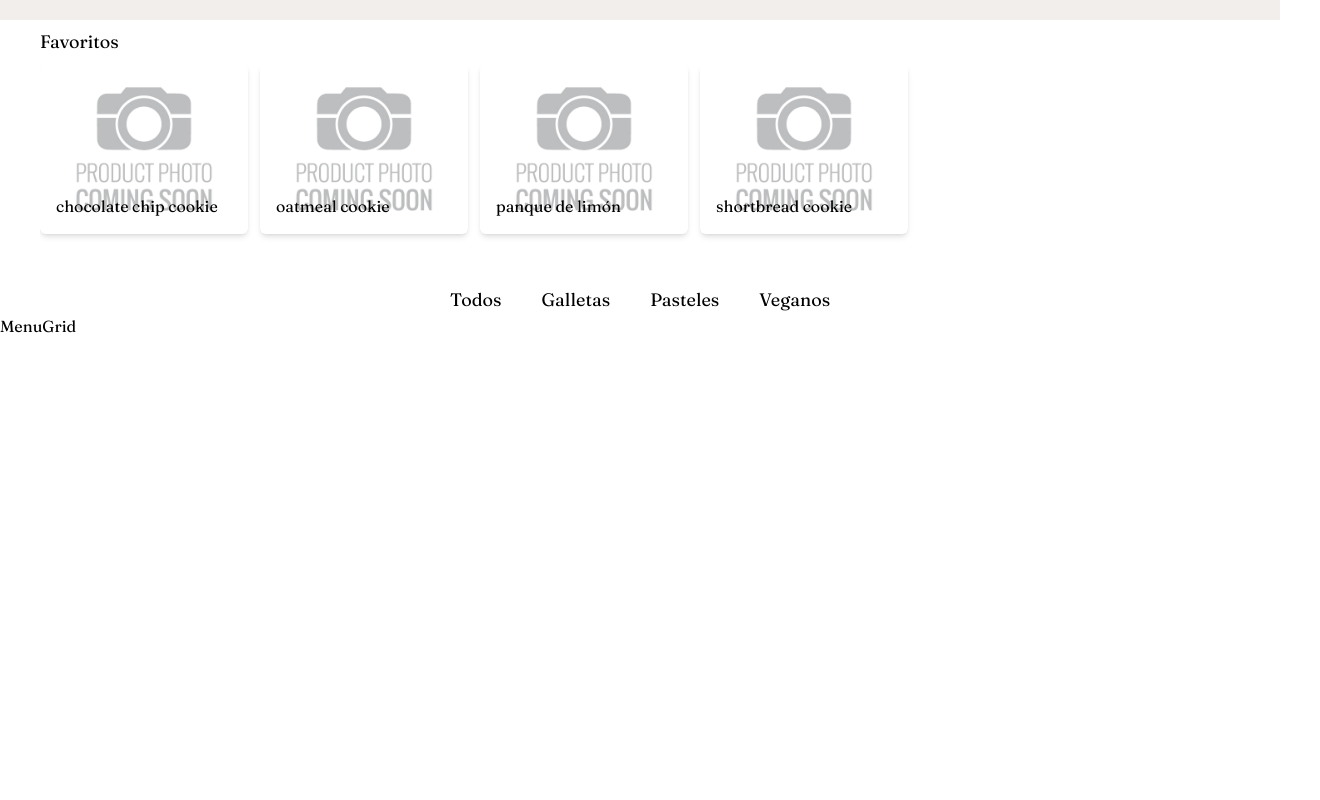
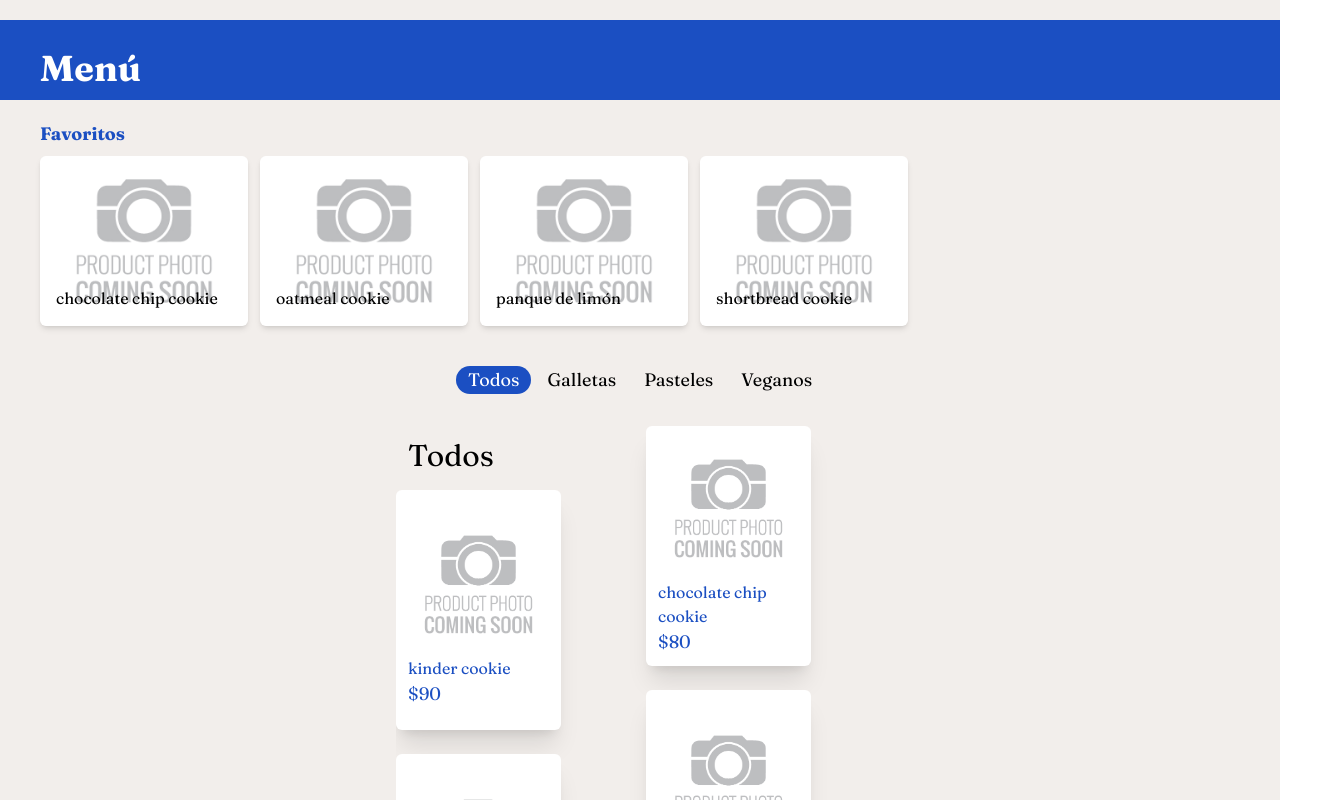
Before and after one commit to Ivan9485/Lucky, a Next.js app in the folder front/: page / in a window 1280 px wide. Shown: the part 780-1580 px from the top of the page, 1320 px wide, since content can reach past the window. Built offline with nearby package versions, Linux system fonts and the light colour scheme.

Commit message:
menu grid complete

```diff
--- a/front/src/app/components/Menu.tsx
+++ b/front/src/app/components/Menu.tsx
@@ -7,15 +7,24 @@ import MenuGrid from "./MenuGrid";
 
 // componente
 const Menu = () => {
-
   return (
     <div className=" w-full h-screen bg-white ">
+      {/* Menu Banner */}
+      <div className="bg-cerulean w-full h-20 relative">
+        <h1 className="absolute bottom-0 text-4xl ml-10 mb-3 font-bold text-white">
+          Menú
+        </h1>
+      </div>
+
       {/* Favorites Section */}
-      <div className="h-[250px] bg-yellow-100 flex flex-col ">
+      <div className="h-[250px] bg-pampas flex flex-col pt-3">
         {/* Title */}
-        <div className="text-lg text-left ml-10 my-2"> Favoritos </div>
+        <div className="text-lg text-left ml-10 my-2 font-bold text-cerulean">
+          {" "}
+          Favoritos{" "}
+        </div>
         {/* Grid */}
-        <div className="flex w-full h-full overflow-x-auto whitespace-nowrap gap-3 flex-row ml-10">
+        <div className="flex w-full h-full overflow-scroll gap-3 flex-row pl-10">
           {inventory.inventory
             .filter((product: ProductInterface) => product.tags.includes("fav"))
             .map((product: ProductInterface, index: number) => (
@@ -28,10 +37,6 @@ const Menu = () => {
 
       {/* Tabs */}
       <MenuTabs />
-
-      {/* Grid */}
-      <MenuGrid />
-
     </div>
   );
 };
--- a/front/src/app/components/MenuGrid.tsx
+++ b/front/src/app/components/MenuGrid.tsx
@@ -1,6 +1,27 @@
-const MenuGrid = () => {
+import { ProductInterface } from "../utils/inventory.interface"
+import MenuItemCard from "./MenuItemCard"
+
+const MenuGrid: React.FC<ProductInterface> = ({products}) => {
   return (
-    <div>MenuGrid</div>
+    <div className="flex w-full justify-center">
+    <div className="grid grid-cols-2 w-[500px] h-full pt-8 overflow-y-scroll ml-3 ">
+      <div>
+        <div className="h-10 text-3xl m-3">Todos</div>
+        {
+          products.map((product: ProductInterface, index: number) => (
+            index % 2 === 0 && <MenuItemCard product={product} key={product.id} />
+          ))
+        }
+      </div>
+      <div >
+        {
+          products.map((product: ProductInterface, index: number) => (
+            index % 2 !== 0 && <MenuItemCard product={product} key={product.id}/>
+          ))
+        }
+      </div>
+    </div>
+    </div>
   )
 }
 export default MenuGrid
--- a/front/src/app/components/MenuItemCard.tsx
+++ b/front/src/app/components/MenuItemCard.tsx
@@ -1,4 +1,5 @@
-import { ProductInterface } from "../utils/inventory.interface"
+import { ProductInterface } from "../utils/inventory.interface";
+import Image from 'next/image';
 
 interface ItemCardProps {
   index: number,
@@ -8,8 +9,16 @@ const MenuItemCard: React.FC<ProductInterface> = ({product, index}) => {
 
 
   return (
-    <div key={index}>
-      <div>{product.name}</div>
+    <div key={index} className="mb-6 shadow-xl bg-white h-60 w-[165px] rounded-md flex justify-center flex-col">
+      <Image
+        src={product.image}
+        alt={product.ImgAltText || "Product Image"}
+        width={400}
+        height={400}
+        className="w-[200px] h-36 object-cover rounded-lg "
+      />
+      <p className="text-cerulean ml-3 text-base ">{product.name}</p>
+      <p className="text-cerulean ml-3 text-lg">${product.price}</p>
     </div>
   )
 }
--- a/front/src/app/components/MenuTabs.tsx
+++ b/front/src/app/components/MenuTabs.tsx
@@ -1,18 +1,94 @@
-
+"use client";
+import MenuGrid from "./MenuGrid";
+import inventory from "@/app/data/inventory.json";
+import { useState, useEffect } from "react";
+import { ProductInterface } from "../utils/inventory.interface";
 
 const MenuTabs = () => {
+  const [active, setActive] = useState("todos");
+  const [products, setProducts] = useState(inventory.inventory);
+
+  useEffect(() => {
+    switch (active) {
+      case "todos":
+        setProducts(inventory.inventory);
+
+        break;
+      case "galletas":
+        setProducts(
+          inventory.inventory.filter((product: ProductInterface) =>
+            product.tags.includes("galletas")
+          )
+        );
+        break;
+      case "pasteles":
+        setProducts(
+          inventory.inventory.filter((product: ProductInterface) =>
+            product.tags.includes("pasteles")
+          )
+        );
+        break;
+      case "veganos":
+        setProducts(
+          inventory.inventory.filter((product: ProductInterface) =>
+            product.tags.includes("veganos")
+          )
+        );
+        break;
+      default:
+        break;
+    }
+  }, [active]);
+
   return (
-    <div>
+    <div className="bg-pampas">
       {/* Tabs */}
-      <div className="flex flex-row gap-4 text-lg justify-center pt-4">
-        <div className="hover:cursor-pointer bg-orange-400 px-3 rounded-full ">
+      <div className="flex flex-row gap-1 text-lg justify-center pt-4 ">
+        <div
+          onClick={() => setActive("todos")}
+          className={
+            active === "todos"
+              ? `hover:cursor-pointer bg-cerulean px-3 rounded-full text-white`
+              : `hover:cursor-pointer px-3 rounded-full`
+          }
+        >
           Todos
         </div>
-        <div className="hover:cursor-pointer  px-3 rounded-full ">Galletas</div>
-        <div className="hover:cursor-pointer  px-3 rounded-full ">Pasteles</div>
-        <div className="hover:cursor-pointer  px-3 rounded-full ">Veganos</div>
+
+        <div
+          onClick={() => setActive("galletas")}
+          className={
+            active === "galletas"
+              ? `hover:cursor-pointer bg-cerulean px-3 rounded-full text-white`
+              : `hover:cursor-pointer px-3 rounded-full`
+          }
+        >
+          Galletas
+        </div>
+        <div
+          onClick={() => setActive("pasteles")}
+          className={
+            active === "pasteles"
+              ? `hover:cursor-pointer bg-cerulean px-3 rounded-full text-white`
+              : `hover:cursor-pointer px-3 rounded-full`
+          }
+        >
+          Pasteles
+        </div>
+        <div
+          onClick={() => setActive("veganos")}
+          className={
+            active === "veganos"
+              ? `hover:cursor-pointer bg-cerulean px-3 rounded-full text-white`
+              : `hover:cursor-pointer px-3 rounded-full`
+          }
+        >
+          Veganos
+        </div>
       </div>
+      {/* Grid */}
+      <MenuGrid products={products} />
     </div>
   );
-}
-export default MenuTabs
+};
+export default MenuTabs;
--- a/front/src/app/data/inventory.json
+++ b/front/src/app/data/inventory.json
@@ -32,7 +32,7 @@
       "description": "rico panque con extracto de limón",
       "image": "/assets/img/default-product.png",
       "ImgAltText": "",
-      "tags": ["offer", "fav"]
+      "tags": ["offer", "fav", "pasteles"]
   },
   {
       "name": "sugar cookie",
@@ -40,7 +40,7 @@
       "description": "galleta de azúcar",
       "image": "/assets/img/default-product.png",
       "ImgAltText": "",
-      "tags": []
+      "tags": ["galletas"]
   },
   {
       "name": "macadamia nut cookie",
@@ -48,7 +48,7 @@
       "description": "galleta de nuez de macadamia",
       "image": "/assets/img/default-product.png",
       "ImgAltText": "",
-      "tags": []
+      "tags": ["galletas"]
   },
   {
       "name": "gingerbread cookie",
@@ -80,7 +80,7 @@
       "description": "galleta italiana de almendras",
       "image": "/assets/img/default-product.png",
       "ImgAltText": "",
-      "tags": ["new"]
+      "tags": ["veganos"]
   }
   ]
 }
--- a/front/tailwind.config.ts
+++ b/front/tailwind.config.ts
@@ -10,6 +10,7 @@ const config: Config = {
     colors: {
       cerulean: "#1B4FC2",
       pampas: "#F2EEEB",
+      white: "#FFFFFF",
     },
     extend: {
       fontFamily: {
```
